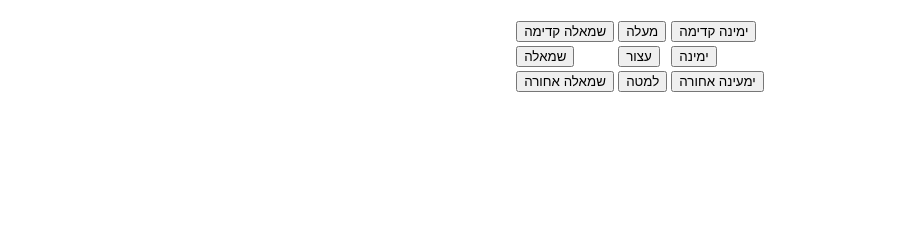
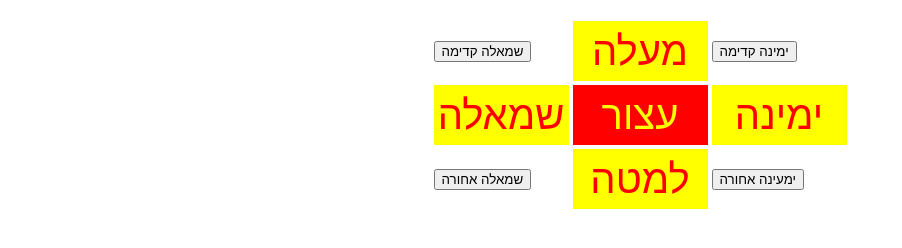
Before and after one commit to alon24/SmartCarWithOTA, a plain HTML site: page files/index.html in a window 1280 px wide. Shown: the part 368-616 px from the top of the page, without its empty margins (0-902 px from the left). Drawn offline with Linux system fonts and the light colour scheme.

Commit message:
repeated move commands and some css

```diff
--- a/files/index.html
+++ b/files/index.html
@@ -40,21 +40,22 @@
 			<tr>
 				<td><input type="button" onmousedown="mousedownfunc('ffLeft')" value="שמאלה קדימה" onmouseup="mouseupfunc('counter')" /></td>
 <!-- 				<button onclick="doSend('Move ffLeft')">שמאלה קדימה</butto>				 -->
-				<!-- <td><input type="button" onmousedown="mousedownfunc('forward')" value="מעלה" onmouseup="mouseupfunc('counter')" /></td>  -->
-				<td> <button onclick="doSend('Move forward')">מעלה</button> </td>
+				<td><input class="btn" type="button" onClick="doSend('Move forward')" onmousedown="mousedownfunc('forward')" value="מעלה" onmouseup="mouseupfunc('counter')" /></td>
+				<!-- <td> <button onclick="doSend('Move forward')">מעלה</button> </td> -->
 				<td> <button onclick="doSend('Move ffRight')">ימינה קדימה</button> </td>
 			 </tr>
 			<tr>
-				<!-- <td><input type="button" onmousedown="mousedownfunc('left')" value="שמאלה" onmouseup="mouseupfunc('counter')" /></td> -->
-				<td> <button onclick="doSend('Move left')">שמאלה</button> </td>
-				<td> <button onclick="doSend('Move stop')">עצור</button> </td>
-				<!-- <td><input type="button" onmousedown="mousedownfunc('right')" value="ימינה" onmouseup="mouseupfunc('counter')" /></td>  -->
-				<td> <button onclick="doSend('Move right')">ימינה</button> </td>
+				<td><input class="btn" type="button" onClick="doSend('Move left')" onmousedown="mousedownfunc('left')" value="שמאלה" onmouseup="mouseupfunc('counter')" /></td>
+				<!-- <td> <button onclick="doSend('Move left')">שמאלה</button> </td> -->
+				<td> <button class="btn stop" onclick="doSend('Move stop')">עצור</button> </td>
+				<td><input class="btn" type="button" onClick="doSend('Move right')" onmousedown="mousedownfunc('right')" value="ימינה" onmouseup="mouseupfunc('counter')" /></td>
+				<!-- <td> <button onclick="doSend('Move right')">ימינה</button> </td> -->
 			 </tr>
 			 <tr>
 				<td> <button onclick="doSend('Move backLeft')">שמאלה אחורה</button> </td>
 				<!-- <td><input type="button" onmousedown="mousedownfunc('back')" value="למטה" onmouseup="mouseupfunc('counter')" /></td> -->
-				<td> <button onclick="doSend('Move back')">למטה</button> </td>
+				<td><input class="btn" type="button" onClick="doSend('Move back')" onmousedown="mousedownfunc('back')" value="למטה" onmouseup="mouseupfunc('counter')" /></td>
+				<!-- <td> <button onclick="doSend('Move back')">למטה</button> </td> -->
 				<td> <button onclick="doSend('Move backRight')">ימעינה אחורה</button> </td>
 			 </tr>
 		</tbody>
--- a/files/main.css
+++ b/files/main.css
@@ -3,3 +3,19 @@ table
     margin-left: auto;
     margin-right: auto;
 }
+
+.btn {
+ color: #FF0000;
+ font-size: 40px;
+ width: 135px;
+ height: 60px;
+ border: none;
+ margin: 0;
+ padding: 0;
+ background: #FFFF00 url(image) 0 0 no-repeat;
+}
+
+.stop{
+  color: #FFFF00;
+  background: #FF0000;
+}
```
Also changed, not shown: .settings/language.settings.xml, 3 other files.
